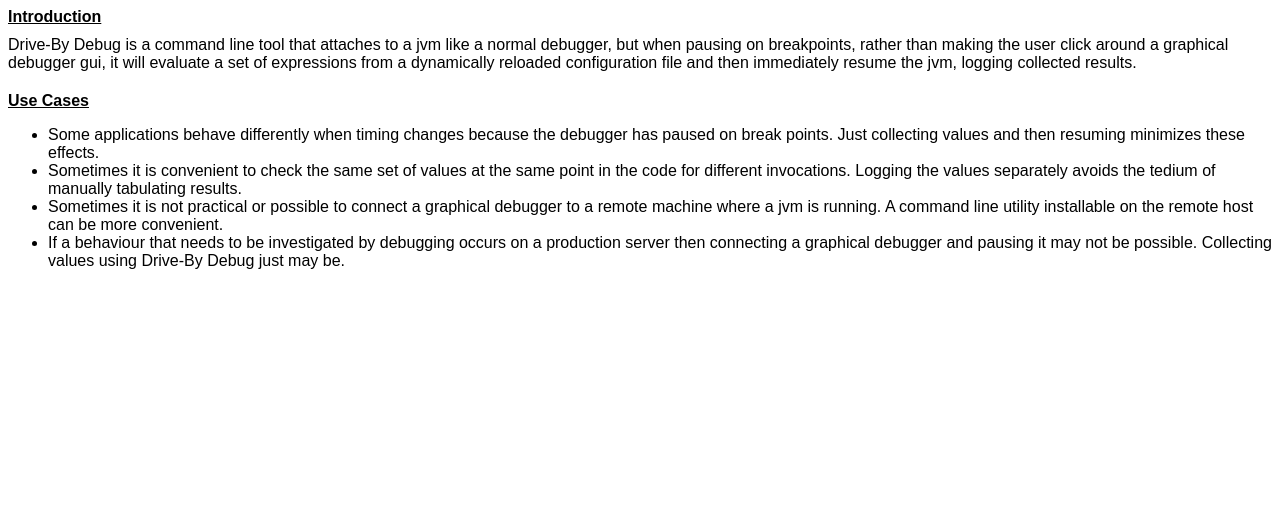
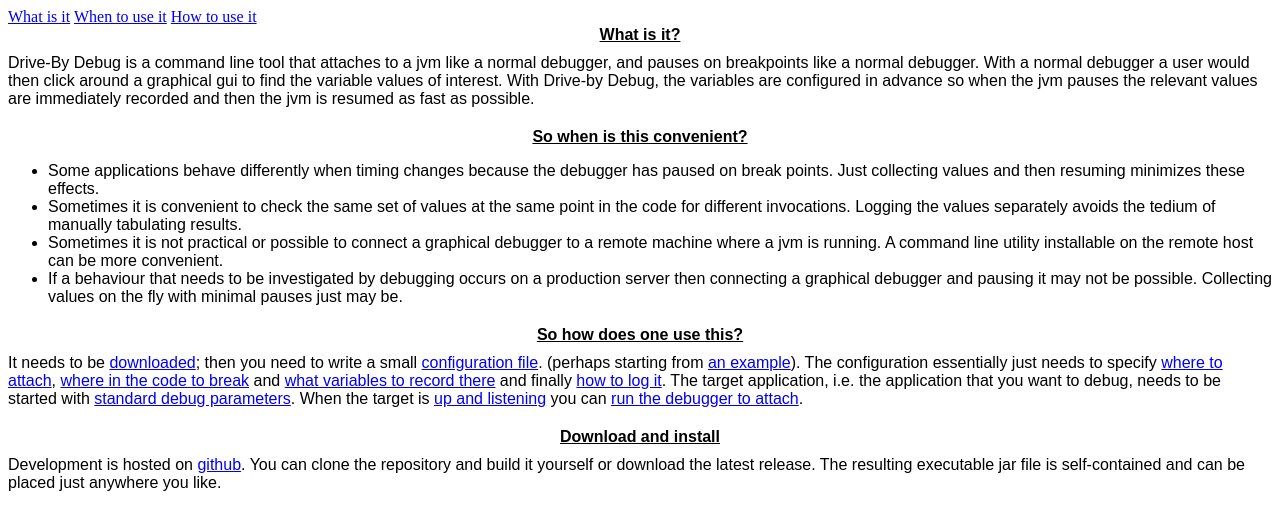
Before and after one commit to jensdpersson/drivebydebug, a plain HTML site: page src/site/index.html in a window 1280 px wide. Drawn offline with Linux system fonts and the light colour scheme.

Commit message:
updated docs

```diff
--- a/src/site/index.html
+++ b/src/site/index.html
@@ -10,23 +10,29 @@
                 margin-bottom: 10px;
                 font-weight: bold;
                 text-decoration: underline;
+                text-align: center;
             }
         </style>
     </head>
     <body>
+        <div>
+            <a href="#what">What is it</a>
+            <a href="#when">When to use it</a>
+            <a href="#how">How to use it</a>
+        </div>
         <div class="section">
-            <div class="title">Introduction</div>
+            <div class="title"><a name="what">What is it?</a></div>
             <div class="bread">
                 Drive-By Debug is a command line tool that attaches to a jvm
-                like a normal debugger, but when pausing on breakpoints,
-                rather than making the user click around
-                a graphical debugger gui, it will evaluate a set of expressions
-                from a dynamically reloaded configuration file and then
-                immediately resume the jvm, logging collected results.
+                like a normal debugger, and pauses on breakpoints like a normal debugger.
+                With a normal debugger a user would then click around
+                a graphical gui to find the variable values of interest. With Drive-by Debug,
+                the variables are configured in advance so when the jvm pauses the relevant values
+                are immediately recorded and then the jvm is resumed as fast as possible.
             </div>
         </div>
         <div class="section">
-            <div class="title">Use Cases</div>
+            <div class="title"><a name="when">So when is this convenient?</a></div>
             <div class="bread">
                 <ul>
                     <li>
@@ -48,10 +54,41 @@
                     If a behaviour that needs to be investigated by debugging occurs on a
                     production server then connecting a graphical debugger and pausing it may
                      not be possible.
-                    Collecting values using Drive-By Debug just may be.
+                    Collecting values on the fly with minimal pauses just may be.
                 </li>
                 </ul>
             </div>
         </div>
+        <div class="section">
+            <div class="title"><a name="how">So how does one use this?</a></div>
+            <div class="bread">
+                <div>
+                    It needs to be <a href="#install">downloaded</a>; then you need to write
+                     a small <a href="#configuration_format">configuration file</a>.
+                     (perhaps starting from <a href="#example_config">an example</a>).
+
+                    The configuration essentially just needs to specify <a href="#connector_config">where to attach</a>, <a href="#break">where in the code to break</a>
+                    and <a href="#eval">what variables to record there</a> and finally
+                    <a href="#loggers"> how to log it</a>.
+
+                    The target application, i.e. the application that you want to debug, needs to be started
+                    with <a href="#attaching">standard debug parameters</a>.
+
+                    When the target is <a href="#target_is_listening">up and listening</a> you can
+                        <a href="#running">run the debugger to attach</a>.
+                </div>
+            </div>
+        </div>
+        <div class="section">
+                <div class="title"><a name="install">Download and install</a></div>
+                <div class="bread">
+                    <div>
+                        Development is hosted on <a href="https://github.com/jensdpersson/drivebydebug"> github</a>.
+                        You can clone the repository and build it yourself or download the latest release.
+                        The resulting executable jar file is self-contained and can be placed just anywhere
+                        you like.
+                    </div>
+                </div>
+            </div>
     </body>
 </html>
```
